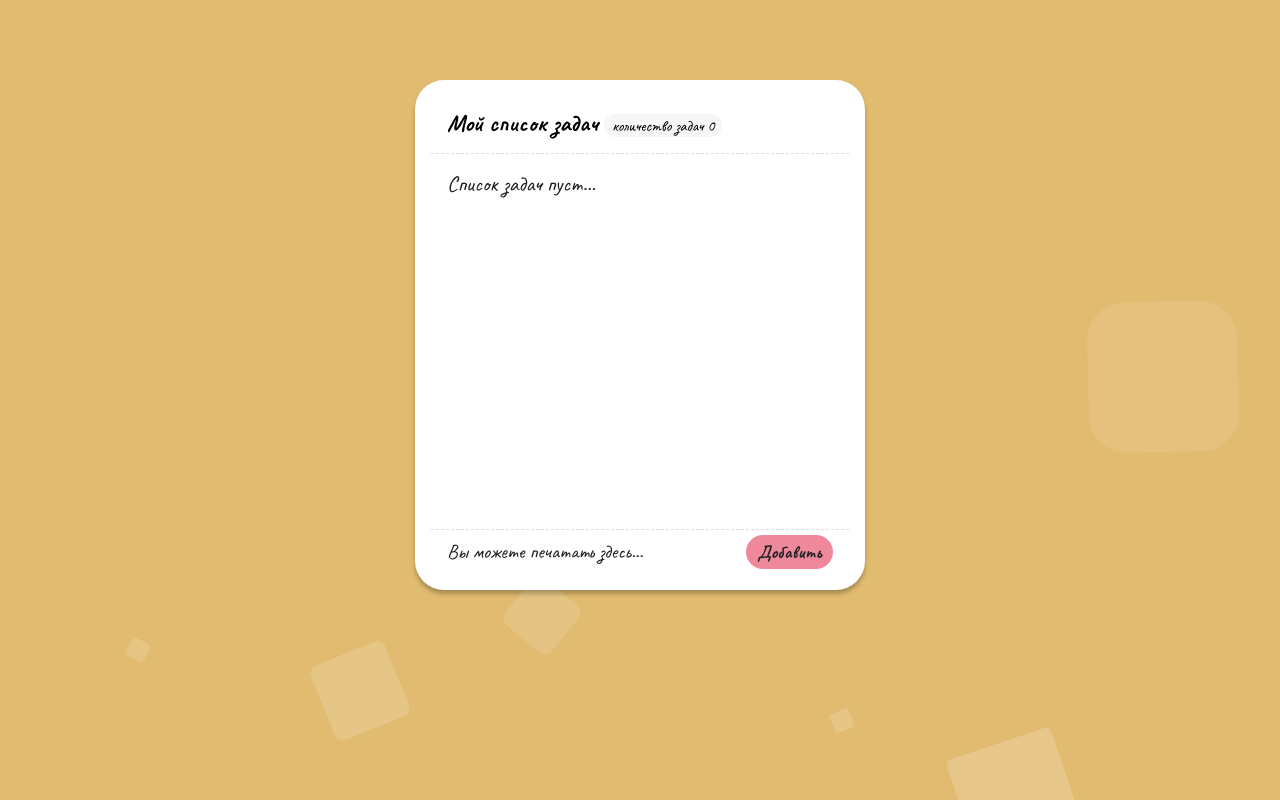
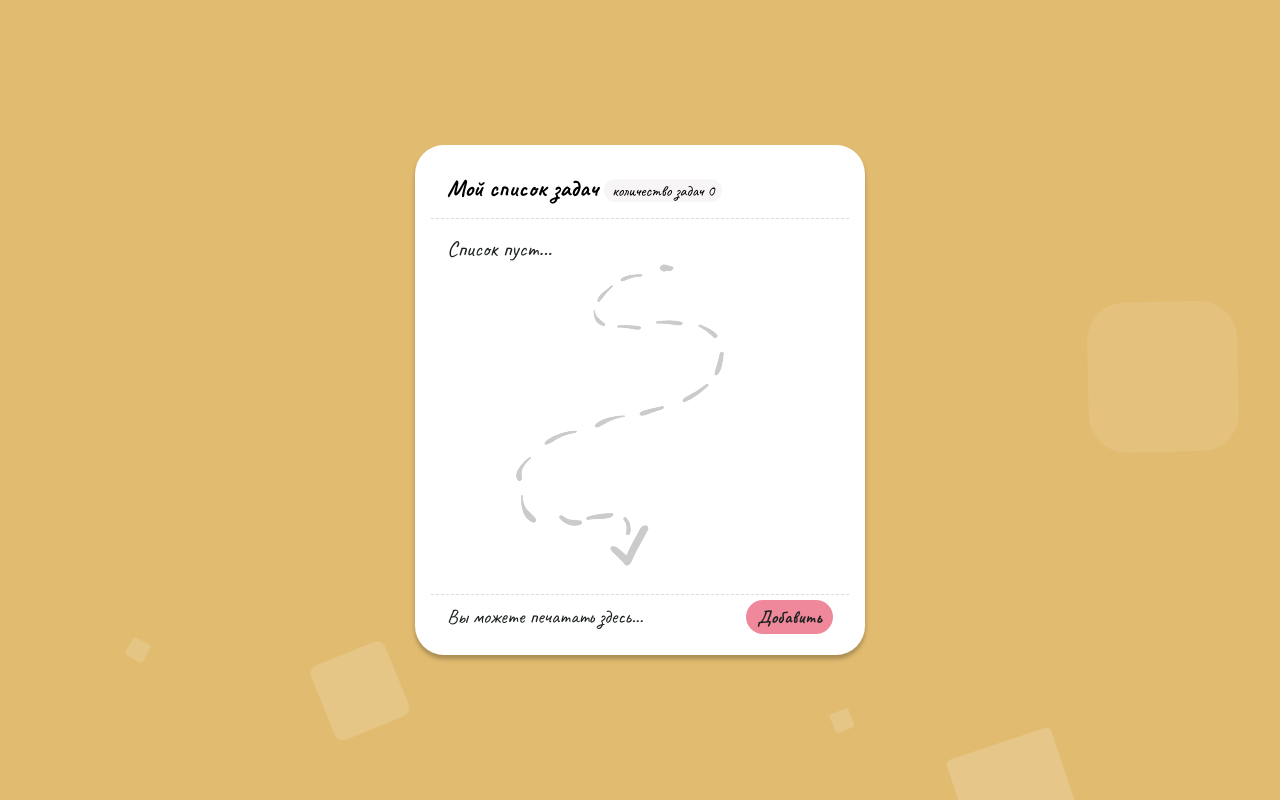
Before and after one commit to kixxpy/react-todo, a React (Vite) app: page / in a window 1280 px wide. Built offline with nearby package versions, Linux system fonts and the light colour scheme; a web font is replaced by a local one.

Commit message:
Поготовка где мерджу и главной веткой

```diff
--- a/src/App.css
+++ b/src/App.css
@@ -15,17 +15,15 @@
 }
 body {
 	background-color: var(--background-color);
+}
+.App {
 	display: flex;
 	justify-content: center;
 	align-items: center;
+	text-align: center;
+	height: 100vh;
 }
-.App {
-	text-align: center;
-}
-.context {
-	width: 100%;
-	position: absolute;
-	top: 50vh;
+@media only screen and (max-width: 461px) {
 }
 
 .context h1 {
--- a/src/App.tsx
+++ b/src/App.tsx
@@ -1,5 +1,5 @@
-import './App.css';
-import { TodoWrapper } from './components/TodoWrapper/TodoWrapper';
+import './App.css'
+import { TodoWrapper } from './components/TodoWrapper/TodoWrapper'
 
 function App(): JSX.Element {
 	return (
--- a/src/components/TodoWrapper/TodoWrapper.module.css
+++ b/src/components/TodoWrapper/TodoWrapper.module.css
@@ -1,5 +1,5 @@
 .todo-wrapper {
-	margin-top: 5rem;
+	/* margin-top: 5rem; */
 	width: 450px;
 	height: 510px;
 	border-radius: 29px;
@@ -94,3 +94,33 @@
 .button:hover {
 	color: var(--white-color);
 }
+.arrow img {
+	width: 220px;
+	height: 281px;
+	transform: rotate(48deg);
+	position: absolute;
+	bottom: 94px;
+	right: 130px;
+}
+.arrow {
+	opacity: 0.2;
+}
+@media only screen and (max-width: 461px) {
+	.todo-wrapper {
+		width: 100%;
+		height: 100vh;
+		border-radius: 0px;
+	}
+	.arrow img {
+		display: none;
+	}
+}
+@media only screen and (max-width: 370px) {
+	.input::placeholder {
+		font-family: var(--font);
+		color: var(--text-color);
+		font-size: 16px;
+		font-weight: 400;
+		line-height: 28px;
+	}
+}
--- a/src/components/TodoWrapper/TodoWrapper.tsx
+++ b/src/components/TodoWrapper/TodoWrapper.tsx
@@ -23,7 +23,12 @@ export const TodoWrapper = (): JSX.Element => {
 			</div>
 			<div className={styles['content']}>
 				{tasks.length === 0 && (
-					<div className={styles['empty']}>Список задач пуст...</div>
+					<div>
+						<div className={styles['empty']}>Список пуст...</div>
+						<div className={styles['arrow']}>
+							<img src='/row.png' alt='Рисунок стрелки' />
+						</div>
+					</div>
 				)}
 				{tasks.map((task, index) => (
 					<Todo key={index} task={task} onDelite={() => deliteTask(task)} />
--- a/src/main.tsx
+++ b/src/main.tsx
@@ -5,8 +5,6 @@ import './App.css';
 
 createRoot(document.getElementById('root')!).render(
 	<StrictMode>
-		<div className='App'>
-			<App />
-		</div>
+		<App />
 	</StrictMode>
 );
```
Also changed, not shown: public/row.png (added).
